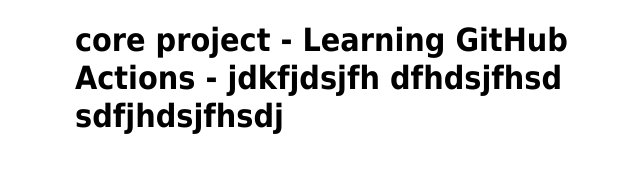
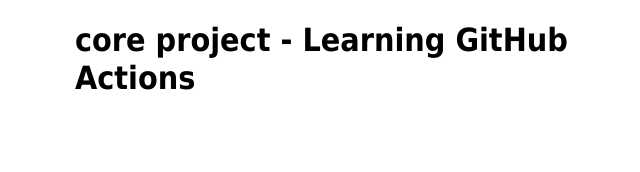
Before and after one commit to mohamedhamdyamer/lga, a plain HTML site: page index.html in a window 1280 px wide. Shown: the whole page, without its empty margins (285-925 px from the left). Drawn offline with Linux system fonts and the light colour scheme.

Commit message:
Update index.html

```diff
--- a/index.html
+++ b/index.html
@@ -11,6 +11,6 @@
         </style>
     </head>
     <body>
-        <h1>core project - Learning GitHub Actions - jdkfjdsjfh dfhdsjfhsd sdfjhdsjfhsdj</h6>
+        <h1>core project - Learning GitHub Actions</h1>
     </body>
 </html>
```
